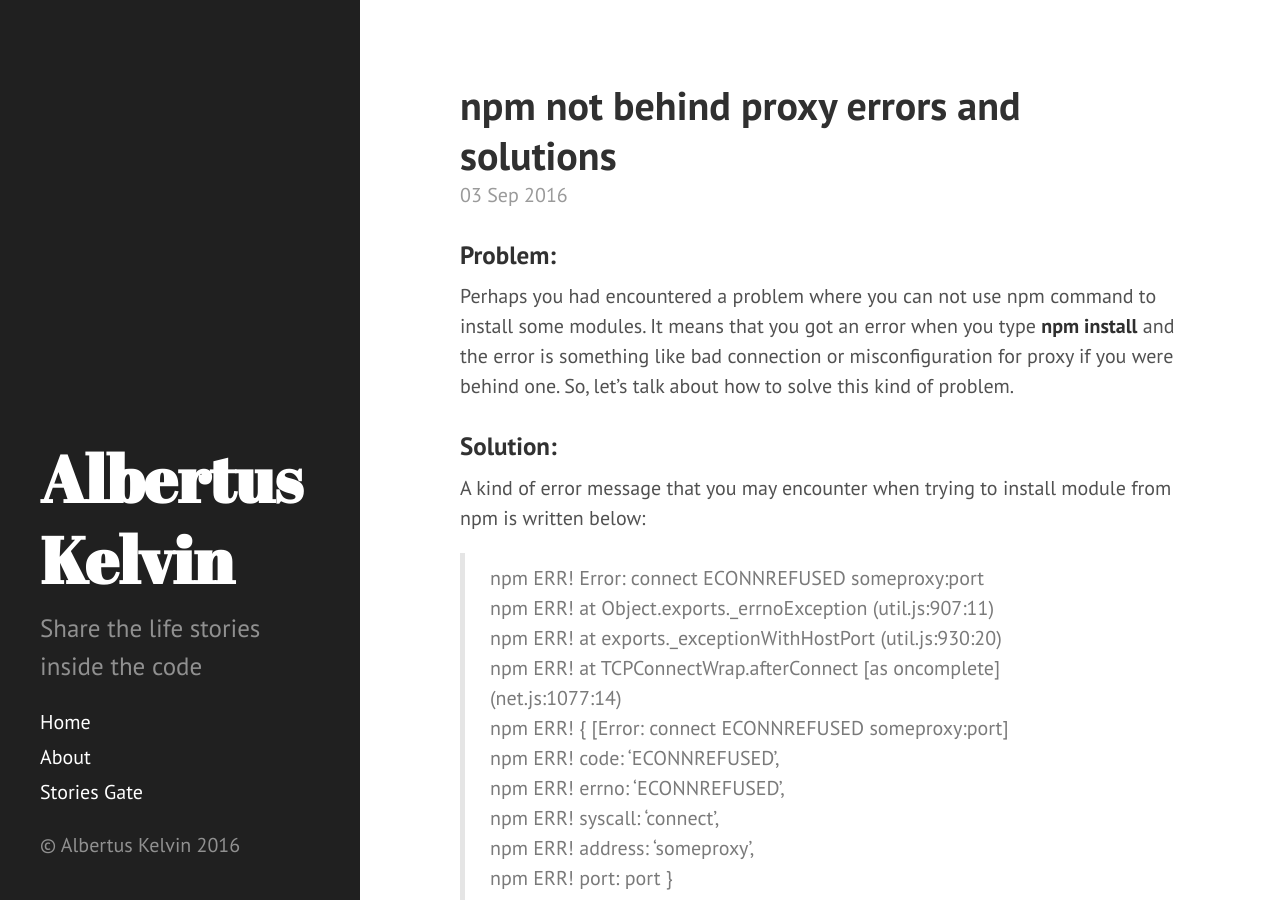
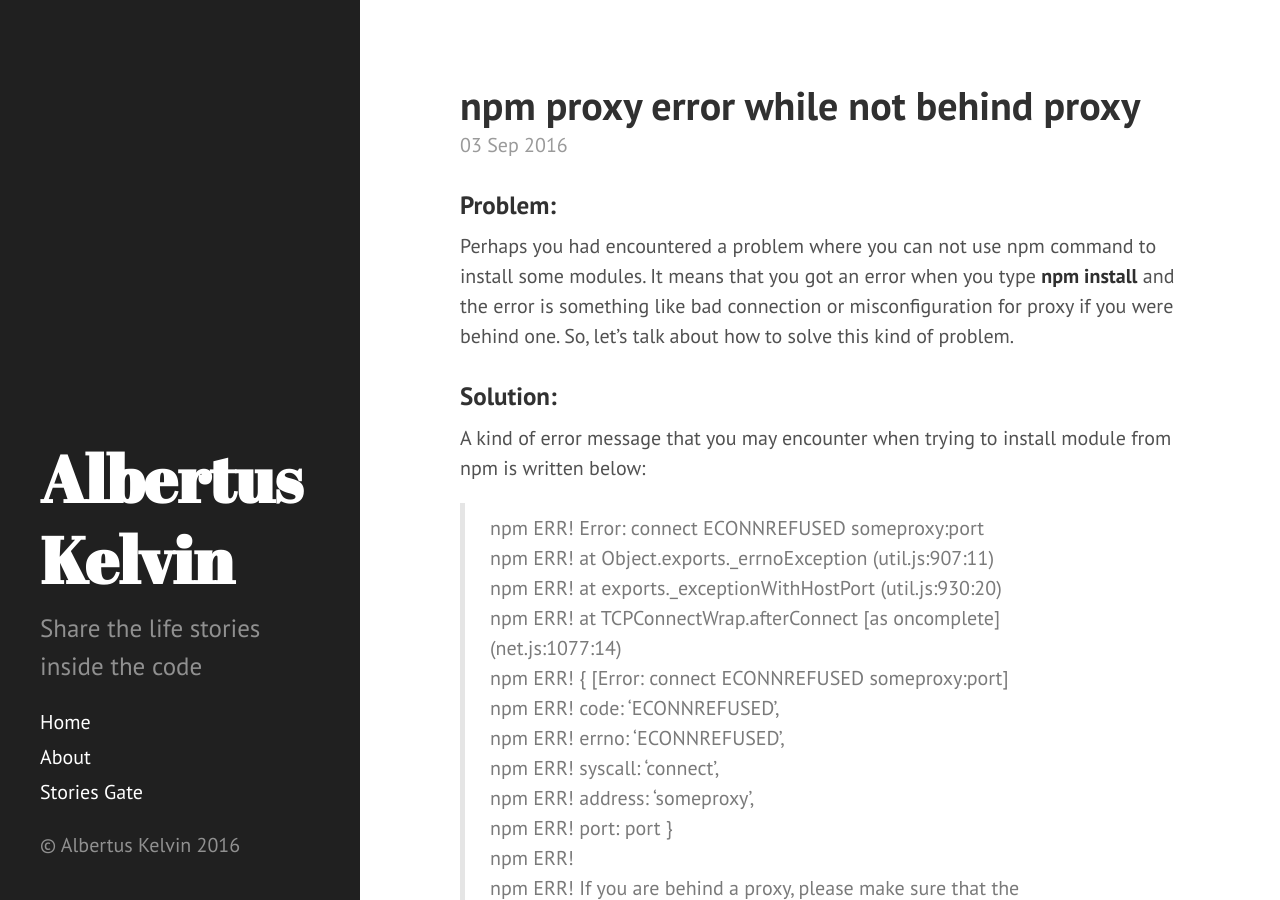
Before and after one commit to albertusk95/albertusk95.github.io, a Jekyll site: the page built from _posts/General/2016-09-03-npm-proxy-errors.md, in a window 1280 px wide and 900 px high. Built offline with Jekyll 4.4.1, drawn with Linux system fonts in a browser that asks for light colours.

Commit message:
added post

```diff
--- a/_posts/General/2016-09-03-npm-proxy-errors.md
+++ b/_posts/General/2016-09-03-npm-proxy-errors.md
@@ -1,6 +1,6 @@
 ---
 layout: post
-title: npm not behind proxy errors and solutions
+title: npm proxy error while not behind proxy
 ---
 
 ### Problem:
@@ -31,21 +31,25 @@
 
 So, make sure that you are not behind any proxies yet got this error. You can simply check your proxy config by this command:<br />
 
-**user config**
+**user config**<br />
+
 > npm config get proxy<br />
 > npm config get https-proxy<br />
 
-**global config**
+**global config**<br />
+
 > npm config get proxy -g<br />
 > npm config get https-proxy -g<br />
 
 If you have a proxy listed for one or both of those proxy protocols (either user or global config), use this command:
 
-**user config**
+**user config**<br />
+
 > npm config rm proxy<br />
 > npm config rm https-proxy<br />
 
-**global config**
+**global config**<br />
+
 > npm config rm proxy -g<br />
 > npm config rm https-proxy -g<br />
 
```
